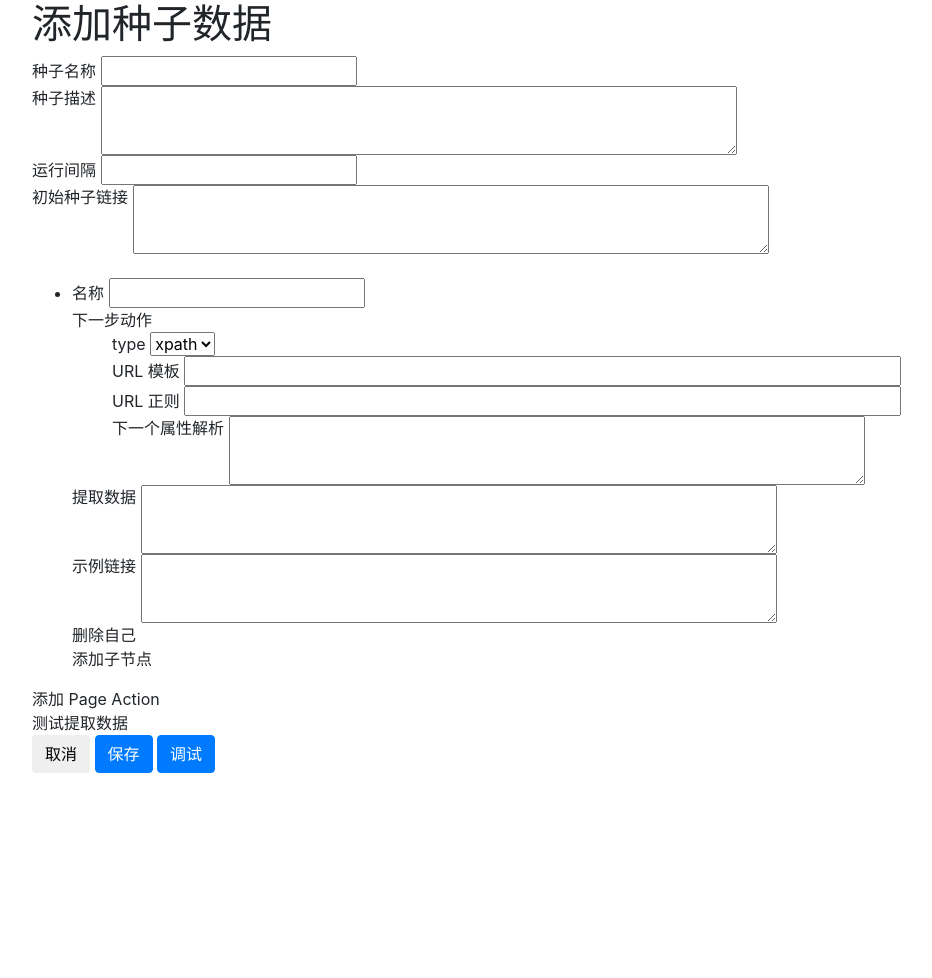
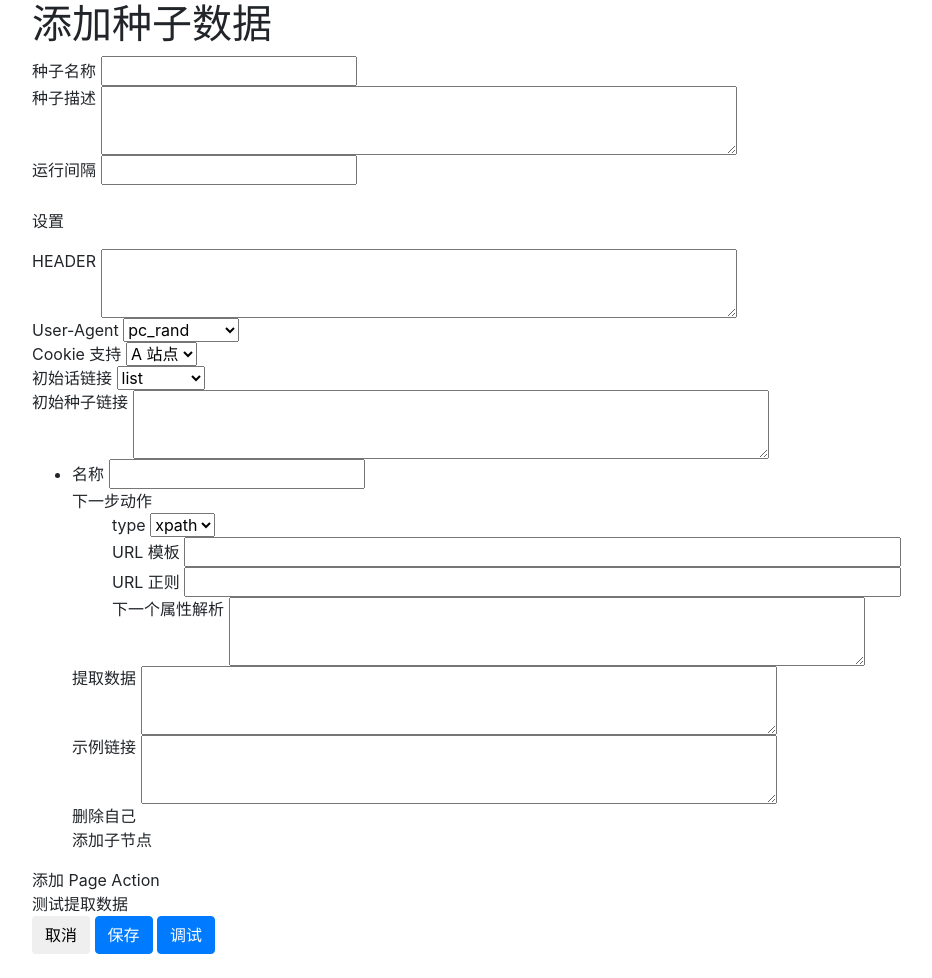
Before and after one commit to awolfly9/vertical_crawler, a Django app: page /vertical/addseed/ in a window 1280 px wide. Shown: the whole page, without its empty margins (53-985 px from the left). Before the commit the page ends 773 px from the top, so only its background shows below. Run offline with Django 3.2, Linux system fonts and the light colour scheme; parts of the project's set-up code (start-up, migrations or seed data) failed here and were passed over; some libraries are stand-ins or nearby versions.

Commit message:
支持自定义函数初始化链接

```diff
--- a/web/vertical/templates/addseed.html
+++ b/web/vertical/templates/addseed.html
@@ -39,6 +39,7 @@
     <!--</form>-->
     <form autocomplete="on">
         {% csrf_token %}
+        <div class="seed-info">
             <div class="seed-name">
                 <span>种子名称</span>
                 <input type="text" class="action-name input-group-sm" value="">
@@ -51,11 +52,46 @@
                 <span>运行间隔</span>
                 <input type="text" class="action-name input-group-sm" value="">
             </div>
+        </div>
+        <br>
+        <p>设置</p>
+        <div class="seet-setting">
+            <div class="seed-setting-header">
+                <span>HEADER</span>
+                <textarea type="text" class="" style="white-space:nowrap; overflow:scroll; vertical-align: top;" cols="60"></textarea>
+            </div>
+            <div class="seed-setting-header">
+                <span>User-Agent</span>
+                <select class="us-type">
+                    <option value="pc_rand">pc_rand</option>
+                    <option value="mobild_rand">mobild_rand</option>
+                    <option value="weixin">weixin</option>
+                </select>
+            </div>
+            <div class="seed-setting-header">
+                <span>Cookie 支持</span>
+                <select class="cookie-type">
+                    <option value="A 站点">A 站点</option>
+                    <option value="B 站点">B 站点</option>
+                    <option value="C 站点">C 站点</option>
+                </select>
+            </div>
+        </div>
+        <div class="seed-init">
+            <div class="seed-type">
+                <span>初始话链接</span>
+                <select class="cookie-type">
+                    <option value="list">list</option>
+                    <option value="template">template</option>
+                    <option value="pyfunc">pyfunc</option>
+                </select>
+            </div>
             <div class="seed-init-url">
                 <span>初始种子链接</span>
                 <textarea type="text" class="" style="white-space:nowrap; overflow:scroll; vertical-align: top;" cols="60"></textarea>
             </div>
-        <br>
+        </div>
+
         <div class="page-actions" id="page-actions">
             <ul class="page-action">
                 <li class="action">
@@ -218,17 +254,25 @@
         var name = $(".seed-name").find("input").val();  //
         var description = $(".seed-desc").find("textarea").val(); //
         var run_interval = $(".seed-run-interval").find("input").val(); //
-        var init_url = $(".seed-init-url").find("textarea").val().split('\n'); //
+        var init_type = $(".seed-type").find('select').find(":selected").text();
+        var init_info = $(".seed-init-url").find("textarea").val(); //
         var page_actions = $(".page-actions"); // 获取到跟节点 page-actions //
         var page_action_item = page_actions.children('.page-action'); // 获取到第一层的 page-action 列表
         var add_page_datas = parse_page_action_list(page_action_item);
 
+        if (init_type === 'list') {
+            init_info = init_info.split('\n')
+        }
+
         var rule_data = {
-            "init_url": init_url,
+            "seed_init": {
+                "init_type": init_type,
+                "init_info": init_info
+            },
             "add_pages": add_page_datas
         };
         var data = {
-            'seed_id': 3,
+            // 'seed_id': 3,
             'name': name,
             'description': description,
             'run_interval': run_interval,
```
Also changed, not shown: cralwer_task.py (+12 -1 lines). Lines whose indentation alone changed are shown as unchanged.
